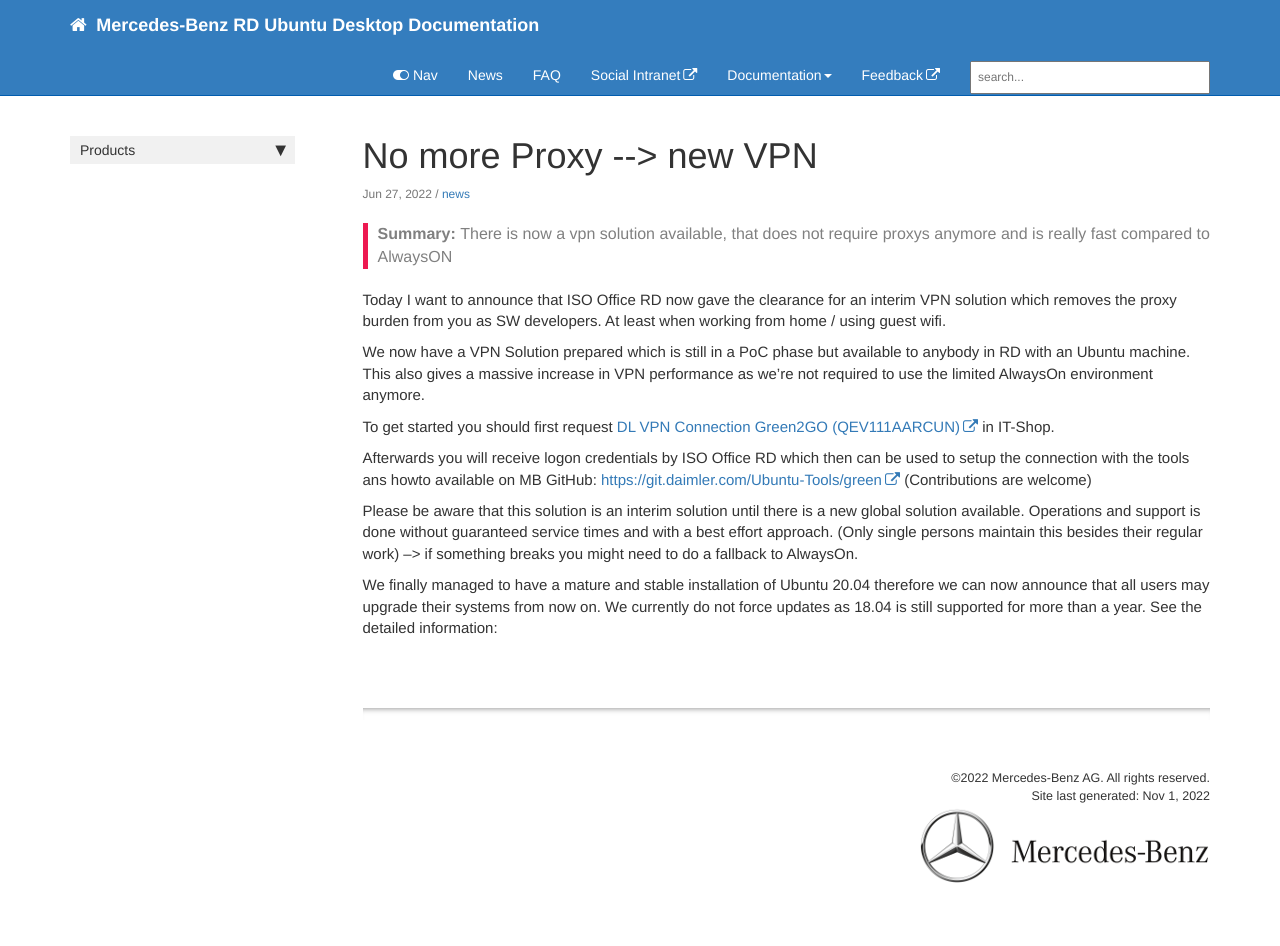
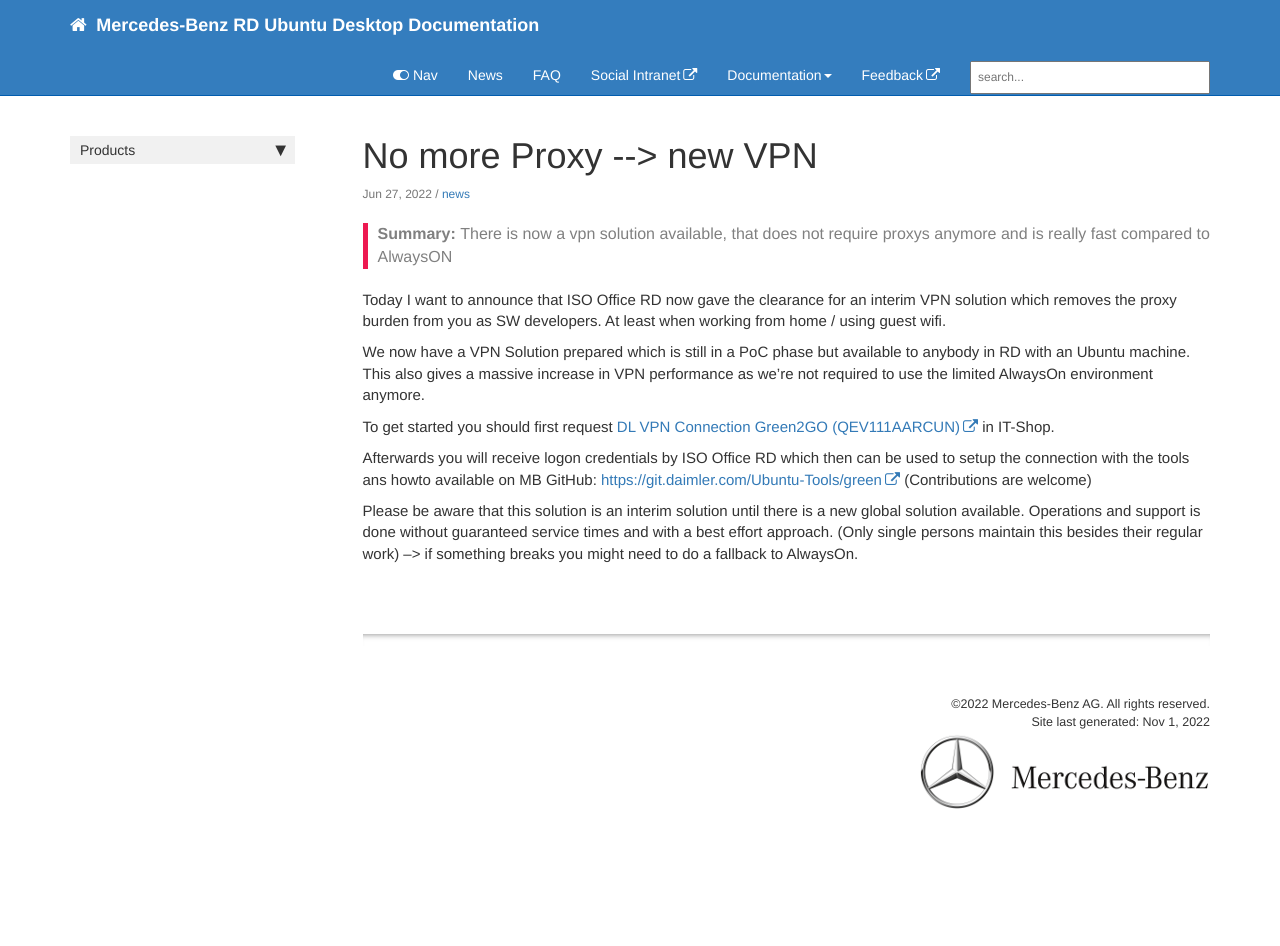
Before and after one commit to RajputPawan/Prometheus, a Jekyll site: the page built from _posts/2022-06-27-greenvpn.md, in a window 1280 px wide. Built offline with Jekyll 4.4.1, drawn with Linux system fonts in a browser that asks for light colours; comment, search, counter and statistics services are not loaded; after the commit the page ends 900 px from its top, so only the background shows below that; some of the changed lines change nothing that is shown.

Commit message:
Fix errors in greenvpn post

```diff
--- a/_posts/2022-06-27-greenvpn.md
+++ b/_posts/2022-06-27-greenvpn.md
@@ -1,7 +1,7 @@
 ---
 title:  "No more Proxy --> new VPN"
 published: true
-permalink: 2021-07-02-focal.html
+permalink: 2022-06-27-greenvpn.html
 summary: "There is now a vpn solution available, that does not require proxys anymore and is really fast compared to AlwaysON"
 tags: [news]
 ---
@@ -16,6 +16,4 @@
 
 Please be aware that this solution is an interim solution until there is a new global solution available. Operations and support is done without guaranteed service times and with a best effort approach. (Only single persons maintain this besides their regular work) --> if something breaks you might need to do a fallback to AlwaysOn.
 
-We finally managed to have a mature and stable installation of Ubuntu 20.04 therefore we can now announce that all users may upgrade their systems from now on. We currently do not force updates as 18.04 is still supported for more than a year. See the detailed information:
-
 {% include links.html %}
```
